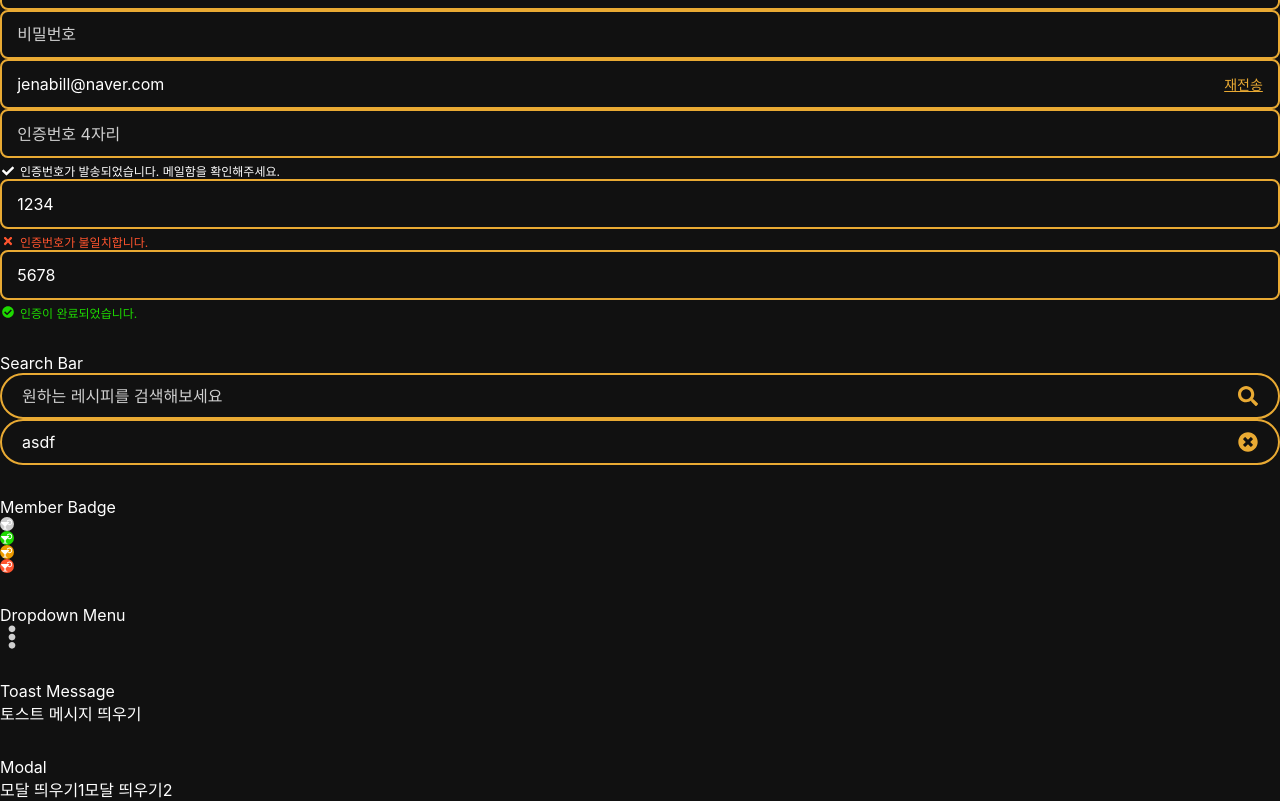
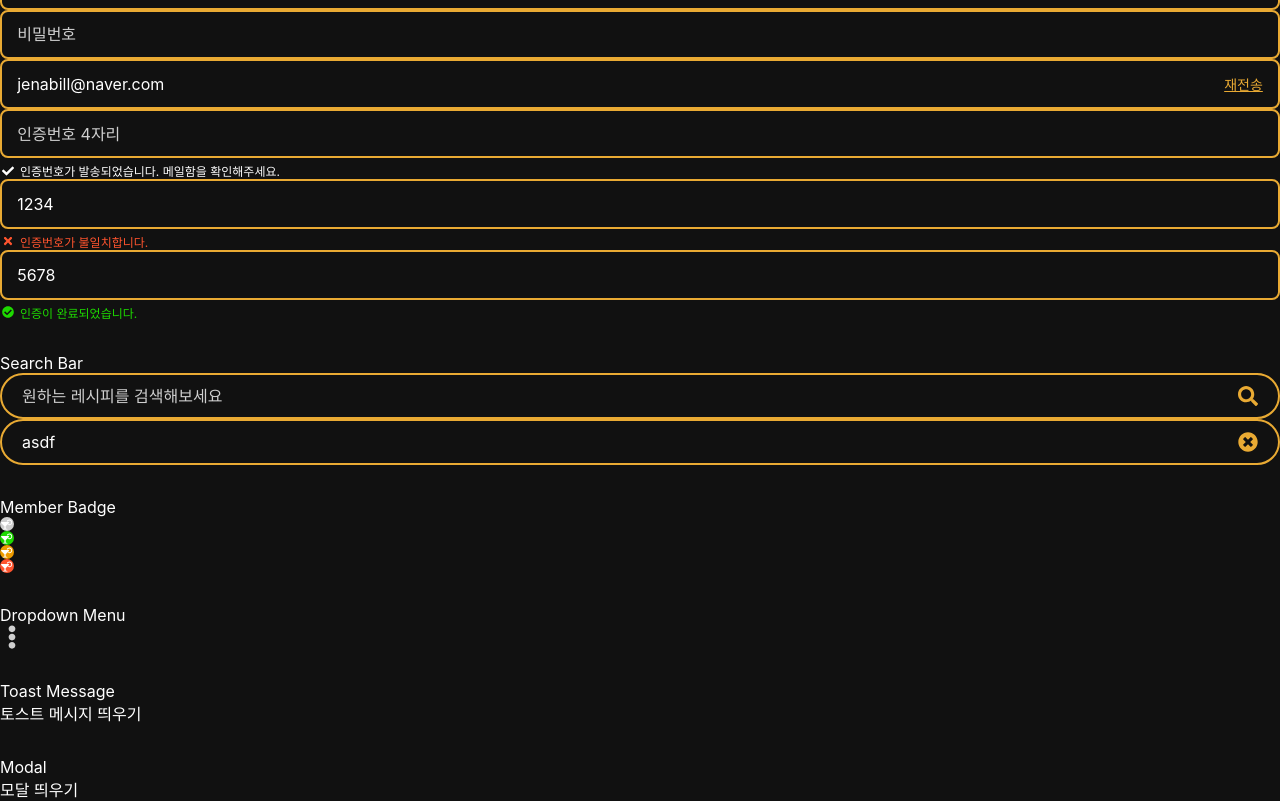
Before and after one commit to silverwest8/MixBowl, a React (Create React App) app in the folder frontend/: page / in a window 1280 px wide. Shown: the part 167-968 px from the top of the page. Built offline with nearby package versions, Linux system fonts and the light colour scheme; a web font is replaced by a local one.

Commit message:
refactor(fe): update common components

```diff
--- a/frontend/src/components/common/Modal.js
+++ b/frontend/src/components/common/Modal.js
@@ -1,4 +1,6 @@
 import Dialog from "@mui/material/Dialog";
+import Input from "./Input";
+import { useModal } from "../../hooks/useModal";
 import { FaTimes } from "react-icons/fa";
 import styled from "styled-components";
 
@@ -69,7 +71,7 @@ const ButtonWrapper = styled.div`
   & > button {
     border-radius: 8px;
     flex-grow: 1;
-    padding: 0.5rem 1.7rem;
+    padding: 0.3rem 1.75rem;
     color: inherit !important;
     font-size: 0.875rem;
     line-height: 1.75;
@@ -80,4 +82,45 @@ const ButtonWrapper = styled.div`
   }
 `;
 
+// Modal 컴포넌트 사용 예시
+export const ModalShowButton = () => {
+  const { openModal, closeModal } = useModal();
+  return (
+    <button
+      onClick={() =>
+        openModal(ModalTest1, {
+          handleClose: closeModal,
+        })
+      }
+    >
+      모달 띄우기
+    </button>
+  );
+};
+
+const ModalTest1 = ({ handleClose }) => {
+  return (
+    <Modal
+      title="댓글 삭제"
+      content="정말 삭제하시겠습니까?"
+      handleClose={handleClose}
+      onCancel={handleClose}
+      onConfirm={handleClose}
+    />
+  );
+};
+
+const ModalTest2 = ({ handleClose }) => {
+  return (
+    <Modal
+      title="닉네임 수정"
+      handleClose={handleClose}
+      onCancel={handleClose}
+      onSubmit={handleClose}
+    >
+      <Input value="기존 닉네임" />
+    </Modal>
+  );
+};
+
 export default Modal;
--- a/frontend/src/components/common/OnClickOutside.js
+++ b/frontend/src/components/common/OnClickOutside.js
@@ -1,5 +1,6 @@
 import { cloneElement, isValidElement, useEffect, useRef } from "react";
 
+// 컴포넌트 바깥 클릭할 때 trigger 함수를 실행하는 컴포넌트
 const OnClickOutside = ({ trigger, children }) => {
   const ref = useRef(null);
   const handleClickOutside = (e) => {
--- a/frontend/src/components/common/ToastMessage.js
+++ b/frontend/src/components/common/ToastMessage.js
@@ -1,10 +1,11 @@
-import { useRecoilState } from "recoil";
+import { useRecoilState, useSetRecoilState, useRecoilValue } from "recoil";
 import { FaRegCheckCircle, FaInfoCircle } from "react-icons/fa";
 import Fade from "@mui/material/Fade";
-import { toastState } from "../../store/toast";
+import { toastState, toastShowState } from "../../store/toast";
 import styled from "styled-components";
 import { useEffect } from "react";
 
+//   const setToastState = useSetRecoilState(toastState);
 const ToastMessage = () => {
   const [{ show, message, type, ms }, setToastState] =
     useRecoilState(toastState);
@@ -49,4 +50,25 @@ const Message = styled.p`
   }
 `;
 
+// ToastMessage 사용 예시
+export const ToastMessageShowButton = () => {
+  const setToastState = useSetRecoilState(toastState);
+  const showToast = useRecoilValue(toastShowState);
+  return (
+    <button
+      disabled={showToast}
+      onClick={() =>
+        setToastState({
+          show: true,
+          message: "삭제가 완료되었습니다.",
+          type: "success",
+          ms: 2000,
+        })
+      }
+    >
+      토스트 메시지 띄우기
+    </button>
+  );
+};
+
 export default ToastMessage;
--- a/frontend/src/pages/HomePage.js
+++ b/frontend/src/pages/HomePage.js
@@ -1,16 +1,12 @@
-import { useRecoilValue, useSetRecoilState } from "recoil";
 import DropdownMenu from "../components/common/DropdownMenu";
 import Input from "../components/common/Input";
 import MemberBadge from "../components/common/MemberBadge";
 import SearchBar from "../components/common/SearchBar";
 import Title from "../components/common/Title";
-import { toastShowState, toastState } from "../store/toast";
-import { useModal } from "../hooks/useModal";
-import Modal from "../components/common/Modal";
+import { ModalShowButton } from "../components/common/Modal";
+import { ToastMessageShowButton } from "../components/common/ToastMessage";
+
 const HomePage = () => {
-  const setToastState = useSetRecoilState(toastState);
-  const showToast = useRecoilValue(toastShowState);
-  const { openModal, closeModal } = useModal();
   return (
     <main
       style={{
@@ -71,68 +67,14 @@ const HomePage = () => {
       </section>
       <section>
         <h2>Toast Message</h2>
-        <button
-          disabled={showToast}
-          onClick={() =>
-            setToastState({
-              show: true,
-              message: "삭제가 완료되었습니다.",
-              type: "success",
-              ms: 2000,
-            })
-          }
-        >
-          토스트 메시지 띄우기
-        </button>
+        <ToastMessageShowButton />
       </section>
       <section>
         <h2>Modal</h2>
-        <button
-          onClick={() =>
-            openModal(ModalTest1, {
-              handleClose: closeModal,
-            })
-          }
-        >
-          모달 띄우기1
-        </button>
-        <button
-          onClick={() =>
-            openModal(ModalTest2, {
-              handleClose: closeModal,
-            })
-          }
-        >
-          모달 띄우기2
-        </button>
+        <ModalShowButton />
       </section>
     </main>
   );
 };
 
-const ModalTest1 = ({ handleClose }) => {
-  return (
-    <Modal
-      title="댓글 삭제"
-      content="정말 삭제하시겠습니까?"
-      handleClose={handleClose}
-      onCancel={handleClose}
-      onConfirm={handleClose}
-    />
-  );
-};
-
-const ModalTest2 = ({ handleClose }) => {
-  return (
-    <Modal
-      title="닉네임 수정"
-      handleClose={handleClose}
-      onCancel={handleClose}
-      onSubmit={handleClose}
-    >
-      <Input value="기존 닉네임" />
-    </Modal>
-  );
-};
-
 export default HomePage;
```
